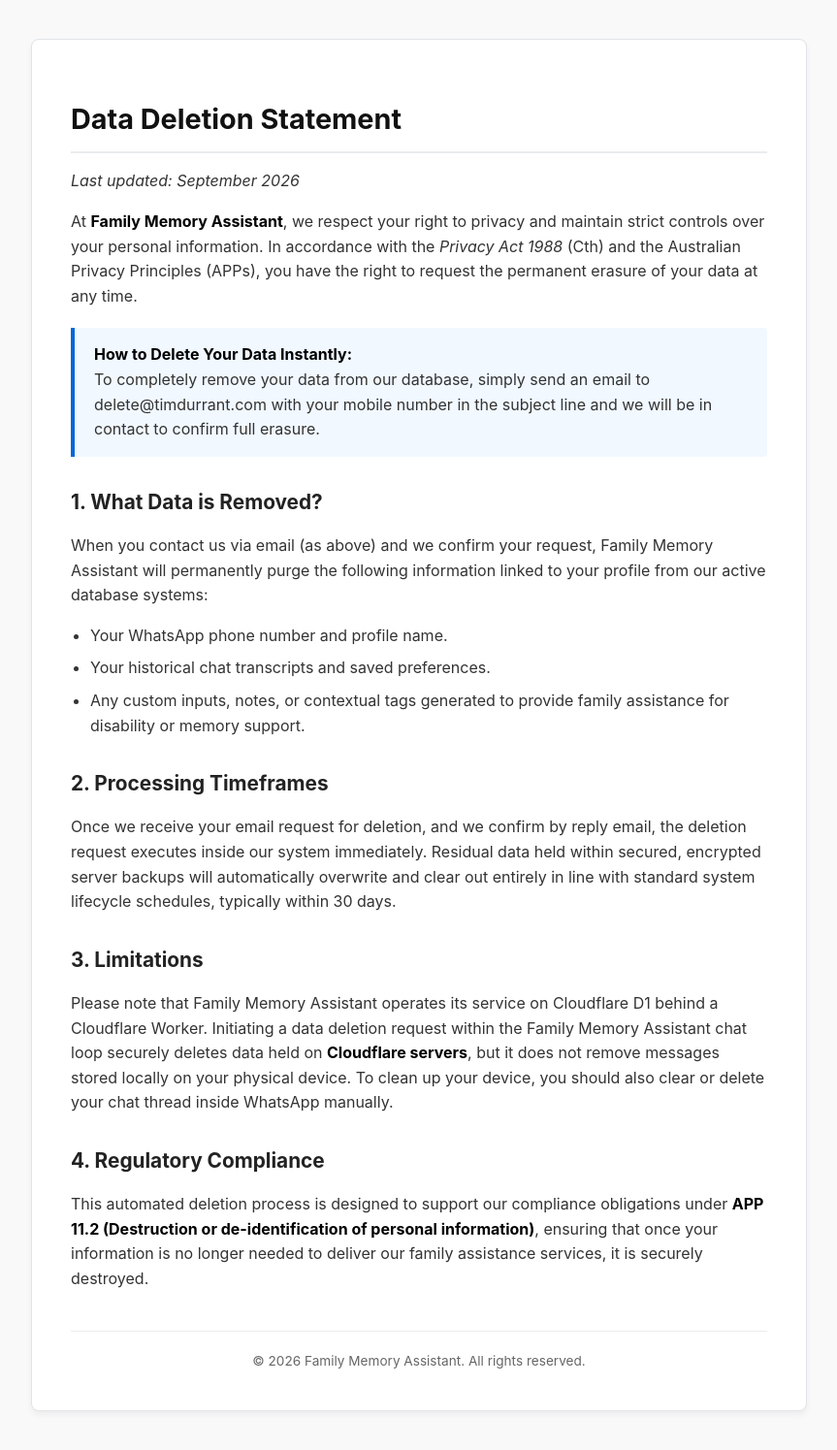
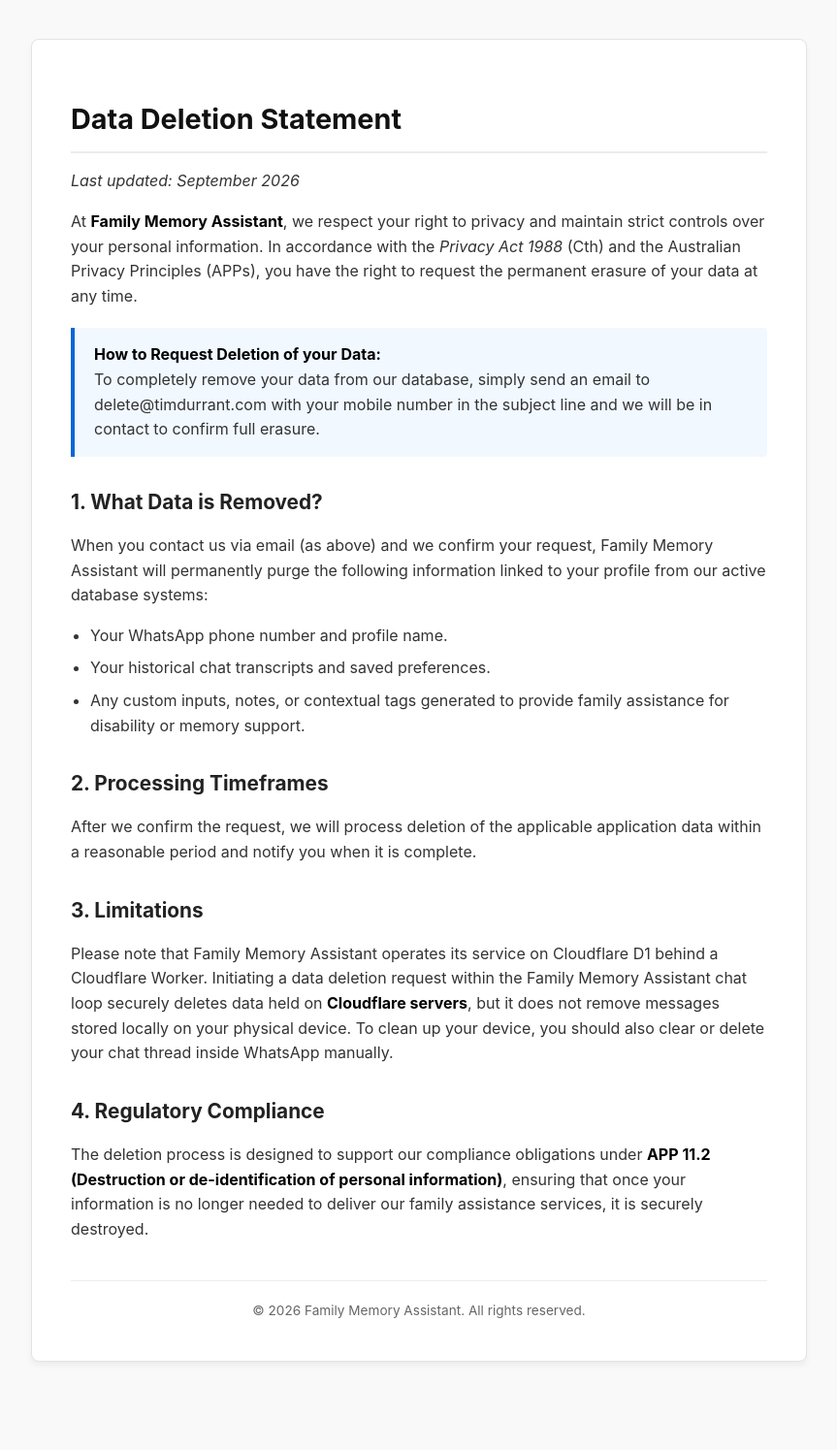
Before and after one commit to tim-durrant/timdurrant.com, a Jekyll site: the page userdata/index.html, which Jekyll copies as it is, in a window 1280 px wide. Shown: the whole page at 97% size, without its empty margins (208-1071 px from the left). Built offline with Jekyll 4.4.1, drawn with Linux system fonts in a browser that asks for light colours; after the commit the page ends 1444 px from its top, so only the background shows below that.

Commit message:
Update data deletion instructions and compliance details

```diff
--- a/userdata/index.html
+++ b/userdata/index.html
@@ -72,7 +72,7 @@
     <p>At <strong>Family Memory Assistant</strong>, we respect your right to privacy and maintain strict controls over your personal information. In accordance with the <em>Privacy Act 1988</em> (Cth) and the Australian Privacy Principles (APPs), you have the right to request the permanent erasure of your data at any time.</p>
 
     <div class="highlight-box">
-        <strong>How to Delete Your Data Instantly:</strong><br>
+        <strong>How to Request Deletion of your Data:</strong><br>
         To completely remove your data from our database, simply send an email to delete@timdurrant.com with your mobile number in the subject line and we will be in contact to confirm full erasure.
     </div>
 
@@ -85,13 +85,13 @@
     </ul>
 
     <h2>2. Processing Timeframes</h2>
-    <p>Once we receive your email request for deletion, and we confirm by reply email, the deletion request executes inside our system immediately. Residual data held within secured, encrypted server backups will automatically overwrite and clear out entirely in line with standard system lifecycle schedules, typically within 30 days.</p>
+    <p>After we confirm the request, we will process deletion of the applicable application data within a reasonable period and notify you when it is complete.</p>
 
     <h2>3. Limitations</h2>
     <p>Please note that Family Memory Assistant operates its service on Cloudflare D1 behind a Cloudflare Worker. Initiating a data deletion request within the Family Memory Assistant chat loop securely deletes data held on <strong>Cloudflare servers</strong>, but it does not remove messages stored locally on your physical device. To clean up your device, you should also clear or delete your chat thread inside WhatsApp manually.</p>
 
     <h2>4. Regulatory Compliance</h2>
-    <p>This automated deletion process is designed to support our compliance obligations under <strong>APP 11.2 (Destruction or de-identification of personal information)</strong>, ensuring that once your information is no longer needed to deliver our family assistance services, it is securely destroyed.</p>
+    <p>The deletion process is designed to support our compliance obligations under <strong>APP 11.2 (Destruction or de-identification of personal information)</strong>, ensuring that once your information is no longer needed to deliver our family assistance services, it is securely destroyed.</p>
 
     <div class="footer">
         &copy; 2026 Family Memory Assistant. All rights reserved.
```
